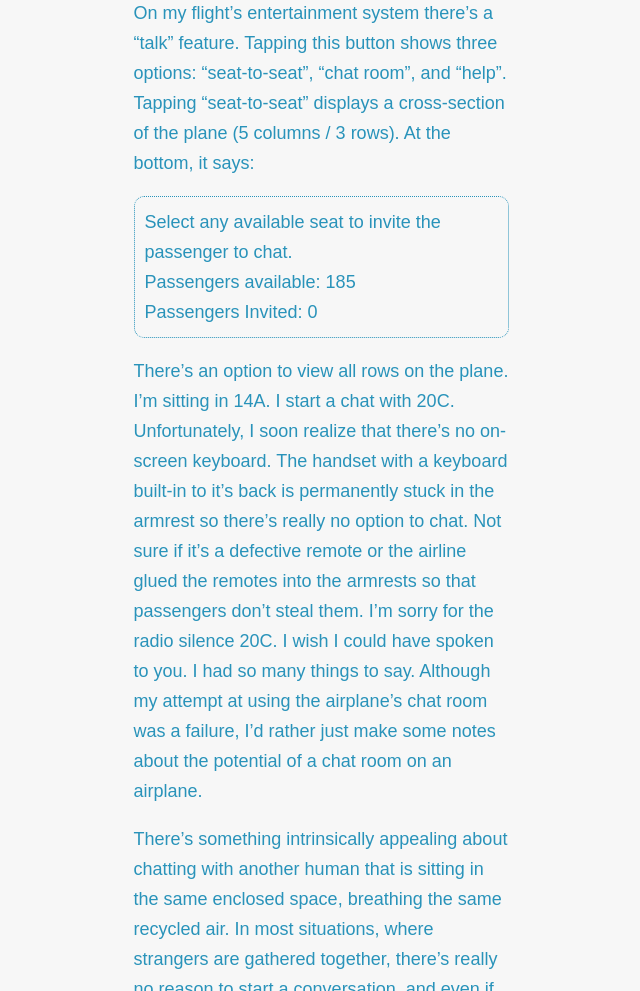
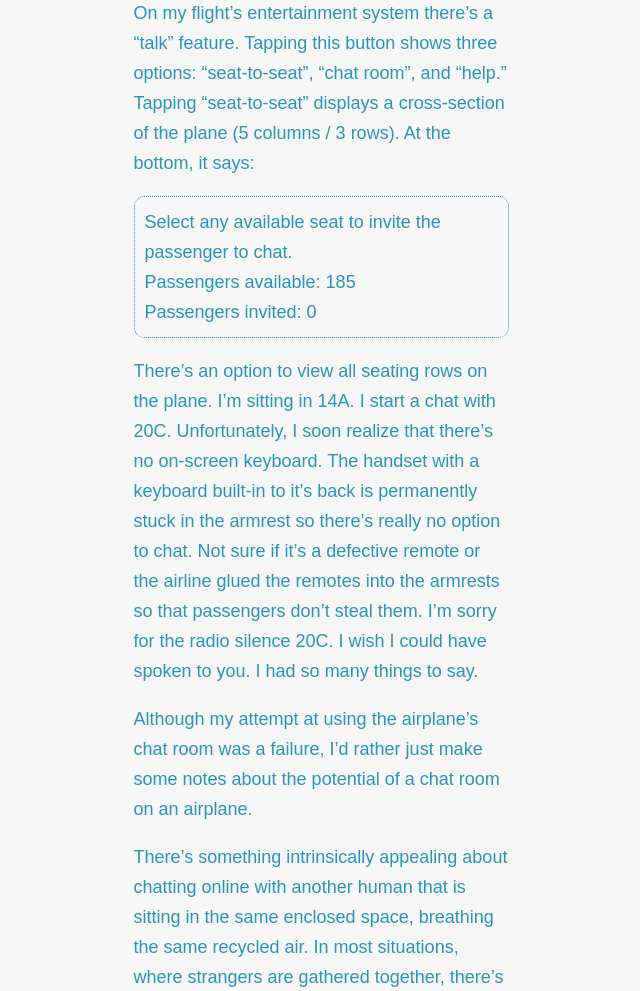
Before and after one commit to oilstel/elliott, a Jekyll site: the page built from _posts/2019-09-18-in-flight chat room-review.md, in a window 1280 px wide and 1400 px high. Shown: the part 409-1400 px from the top of the window, without its empty margins (319-959 px from the left). Built offline with Jekyll 4.4.1, drawn with Linux system fonts in a browser that asks for light colours; some of the changed text lies outside the part shown.

```diff
--- a/_posts/2019-09-18-in-flight chat room-review.md
+++ b/_posts/2019-09-18-in-flight chat room-review.md
@@ -9,17 +9,19 @@ icon: https://files.elliott.computer/images/in-flight-chat-room.jpg
 
 ![](https://files.elliott.computer/images/in-flight-chat-room.jpg)
 
-On my flight's entertainment system there’s a "talk" feature. Tapping this button shows three options: "seat-to-seat", "chat room", and "help". Tapping "seat-to-seat" displays a cross-section of the plane (5 columns / 3 rows). At the bottom, it says:
+On my flight's entertainment system there’s a "talk" feature. Tapping this button shows three options: "seat-to-seat", "chat room", and "help." Tapping "seat-to-seat" displays a cross-section of the plane (5 columns / 3 rows). At the bottom, it says:
 
 <p style="border: 1px dotted {{ page.color }}; padding: 10px; border-radius: 10px;">
     Select any available seat to invite the passenger to chat.<br />
     Passengers available: 185<br />
-    Passengers Invited: 0
+    Passengers invited: 0
 </p>
 
-There’s an option to view all rows on the plane. I’m sitting in 14A. I start a chat with 20C. Unfortunately, I soon realize that there’s no on-screen keyboard. The handset with a keyboard built-in to it's back is permanently stuck in the armrest so there’s really no option to chat. Not sure if it’s a defective remote or the airline glued the remotes into the armrests so that passengers don’t steal them. I’m sorry for the radio silence 20C. I wish I could have spoken to you. I had so many things to say. Although my attempt at using the airplane's chat room was a failure, I'd rather just make some notes about the potential of a chat room on an airplane.
+There’s an option to view all seating rows on the plane. I’m sitting in 14A. I start a chat with 20C. Unfortunately, I soon realize that there’s no on-screen keyboard. The handset with a keyboard built-in to it's back is permanently stuck in the armrest so there’s really no option to chat. Not sure if it’s a defective remote or the airline glued the remotes into the armrests so that passengers don’t steal them. I’m sorry for the radio silence 20C. I wish I could have spoken to you. I had so many things to say.
 
-There’s something intrinsically appealing about chatting with another human that is sitting in the same enclosed space, breathing the same recycled air. In most situations, where strangers are gathered together, there’s really no reason to start a conversation, and even if you do, there's always the risk that they might never stop talking to you. Chat rooms are great because you can just log off or mute them if things get bad.
+Although my attempt at using the airplane's chat room was a failure, I'd rather just make some notes about the potential of a chat room on an airplane.
+
+There’s something intrinsically appealing about chatting online with another human that is sitting in the same enclosed space, breathing the same recycled air. In most situations, where strangers are gathered together, there’s really no reason to start a conversation, and even if you do, there's always the risk that they might never stop talking to you. Chat rooms are great because you can just log off or mute them if things go bad.
 
 In some ways, an airplane is a perfect place for a chat room. There’s really no need to have one in the air but the idea is interesting for a few reasons...
 
```
Also changed, not shown: other parts of _posts/2019-09-18-in-flight chat room-review.md (+1 -1 lines).
